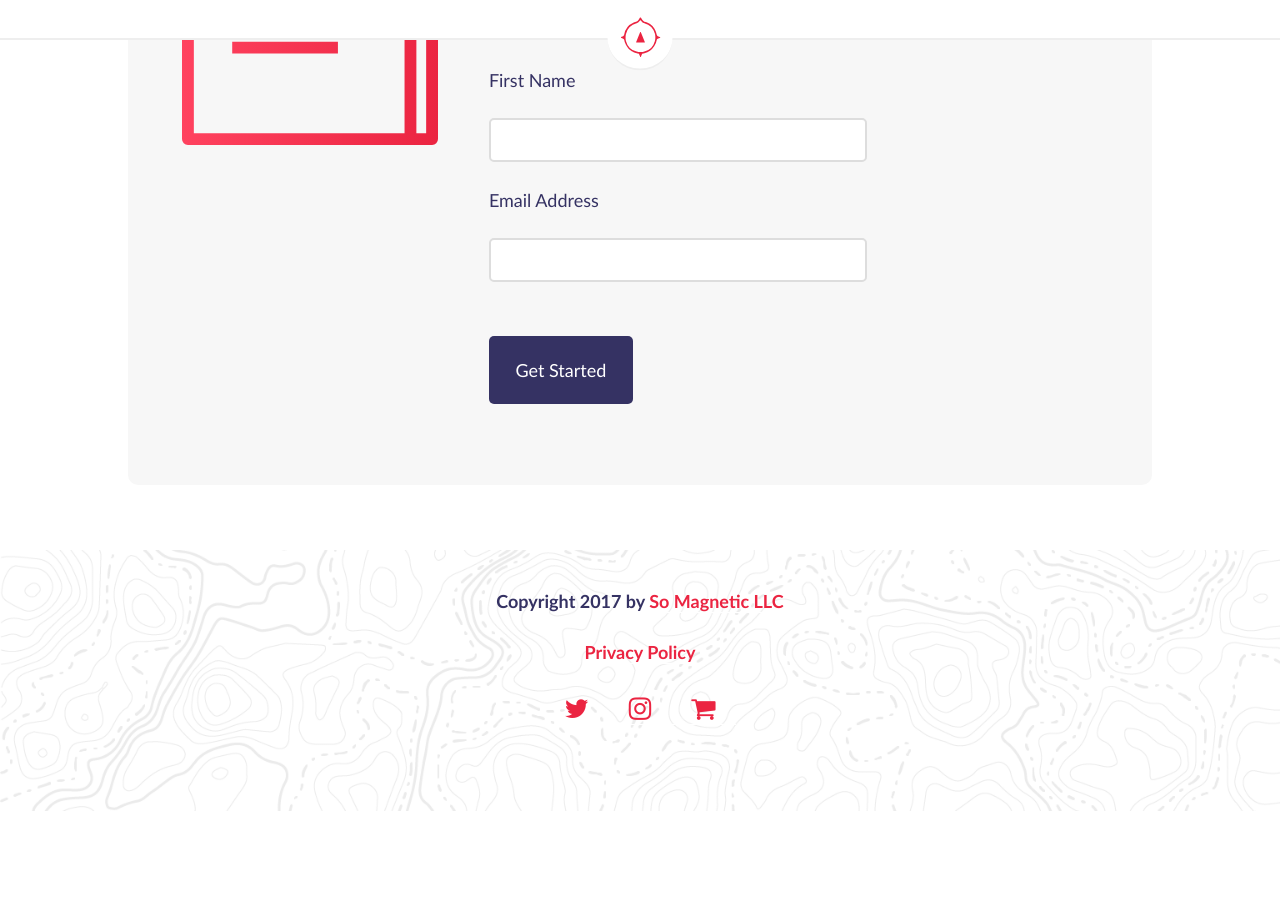
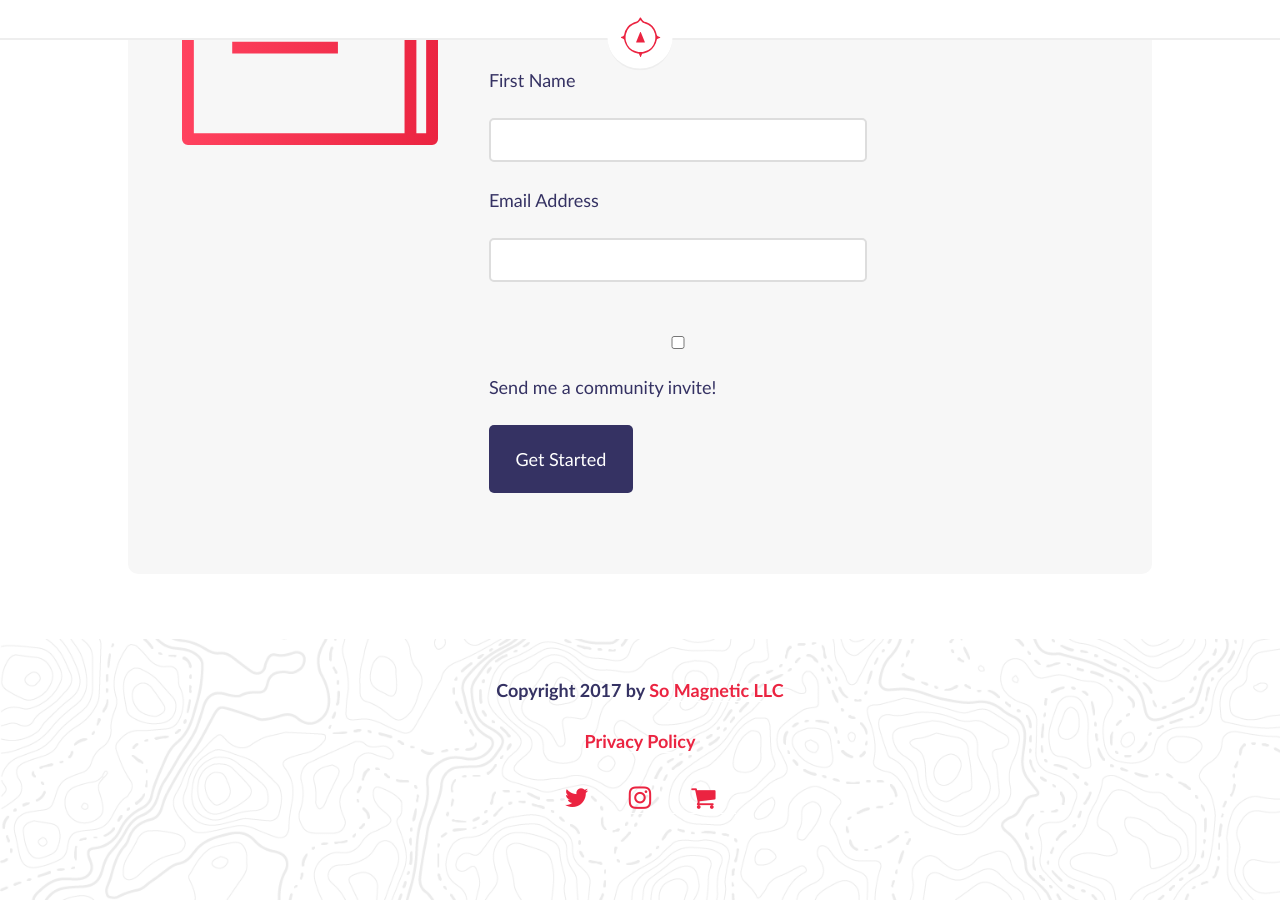
Before and after one commit to compassofdesign/site, a Jekyll site: the page built from _posts/products/2017-05-28-vector-topographic-maps.md, in a window 1280 px wide and 900 px high, scrolled down 1518 px. Built offline with Jekyll 4.4.1, drawn with Linux system fonts in a browser that asks for light colours; nearby versions of some CDN libraries; before the commit the page ends 2329 px from its top, so only the background shows below that.

Commit message:
fixing the form

```diff
--- a/_includes/mailchimp.html
+++ b/_includes/mailchimp.html
@@ -1,7 +1,7 @@
 <!-- Begin MailChimp Signup Form -->
 <div class="module" id="mc_embed_signup">
 
-  <form action="//darianrosebrook.us13.list-manage.com/subscribe/post?u=a07a903f524e927147f352cce&amp;id=814c64ab15" method="post" id="mc-embedded-subscribe-form" name="mc-embedded-subscribe-form" class="signup validate" target="_blank" novalidate>
+  <form action="//compassofdesign.us13.list-manage.com/subscribe/post?u=a07a903f524e927147f352cce&amp;id=814c64ab15{% if page.signup %}&SIGNLOCATE={{page.signup}}{% endif %}" method="post" id="mc-embedded-subscribe-form" name="mc-embedded-subscribe-form" class="signup validate" target="_blank" novalidate>
     <div id="mc_embed_signup_scroll">
       <div class="module signupimg media">
         <img src="{{site.baseurl}}/assets/img/landing/compass.svg" alt="compass of design learning path" >
@@ -22,7 +22,7 @@
       <div class="mc-field-group">
         <label for="mce-EMAIL">Email Address</label>
         <input type="email" value="" name="EMAIL" class="required email" id="mce-EMAIL">
-      </div>
+      </div><div class="mc-field-group input-group"><label for="mce-group[11757]-11757-0"><input type="checkbox" value="8" name="group[11757][8]" id="mce-group[11757]-11757-0"> Send me a community invite!</label></div>
     	<div id="mce-responses" class="clear">
     		<div class="response" id="mce-error-response" style="display:none"></div>
     		<div class="response" id="mce-success-response" style="display:none"></div>
```
